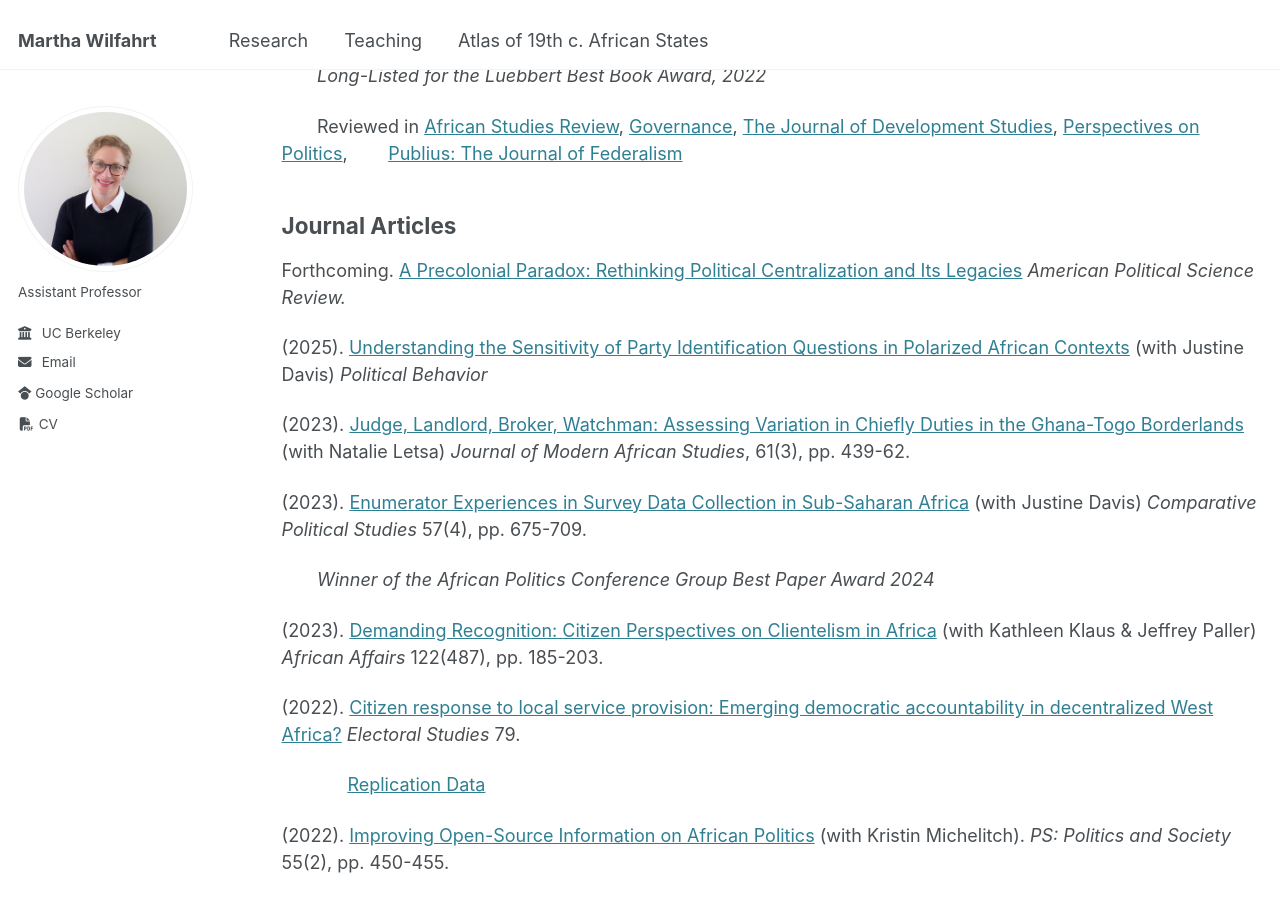
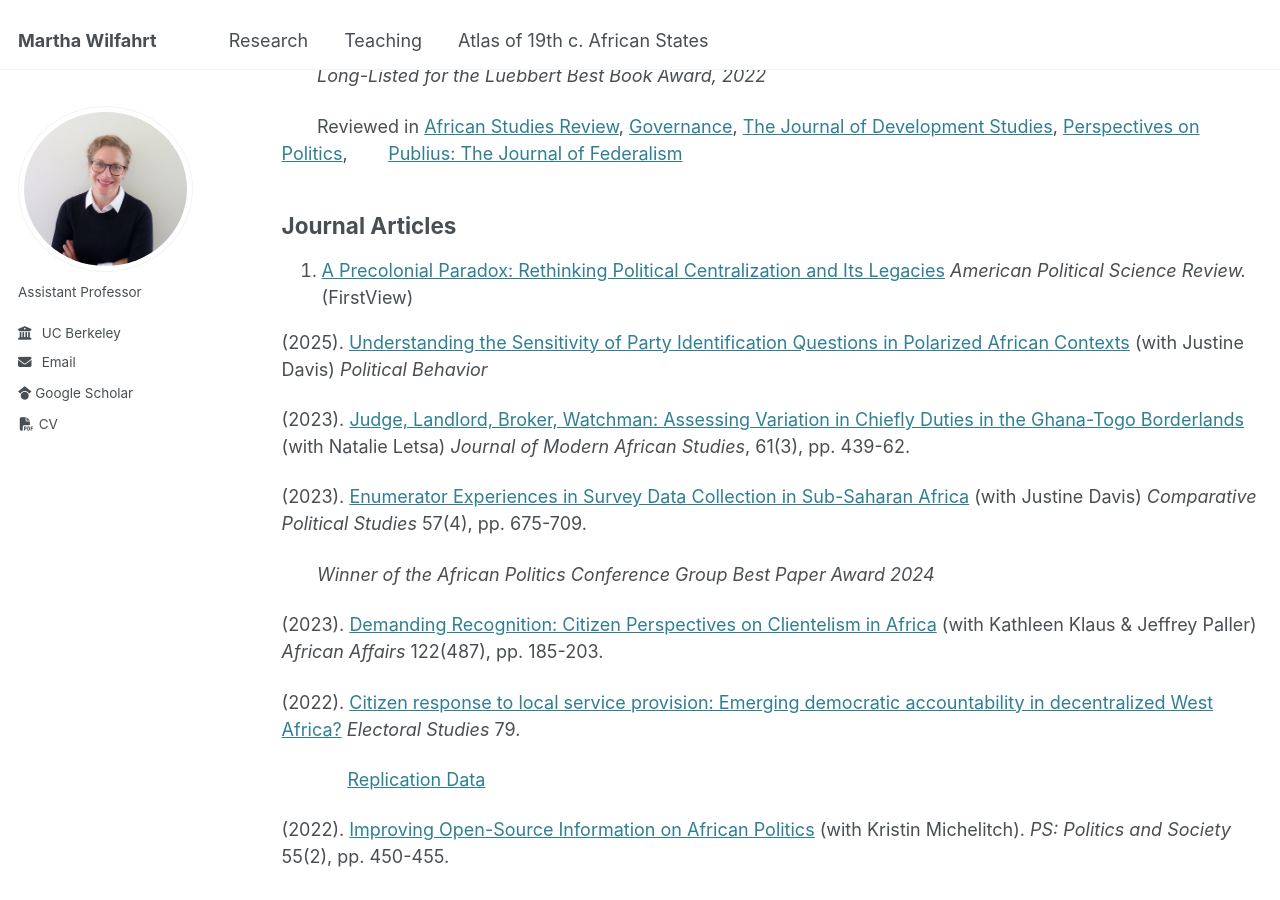
Before and after one commit to martha-wilfahrt/martha-wilfahrt.github.io, a Jekyll site: the page built from _pages/research.md, in a window 1280 px wide and 900 px high, scrolled down 340 px. Built offline with Jekyll 4.4.1, drawn with Linux system fonts in a browser that asks for light colours.

Commit message:
Update research.md

```diff
--- a/_pages/research.md
+++ b/_pages/research.md
@@ -24,7 +24,7 @@ Book
 Journal Articles
 -------
 
-Forthcoming. [A Precolonial Paradox: Rethinking Political Centralization and Its Legacies] _American Political Science Review._
+2025. [A Precolonial Paradox: Rethinking Political Centralization and Its Legacies] _American Political Science Review._ (FirstView)
 
 [A Precolonial Paradox: Rethinking Political Centralization and Its Legacies]: https://doi.org/10.1017/S0003055425101044
 
```
